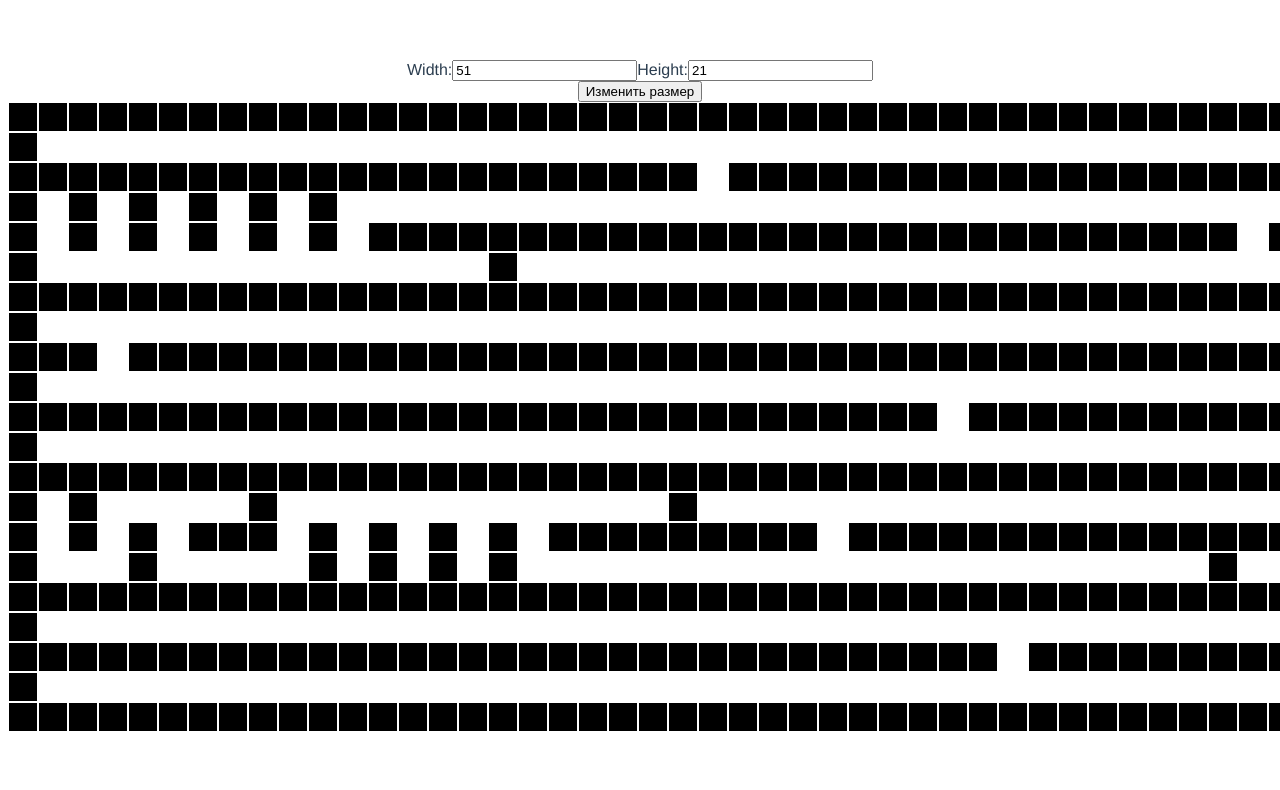
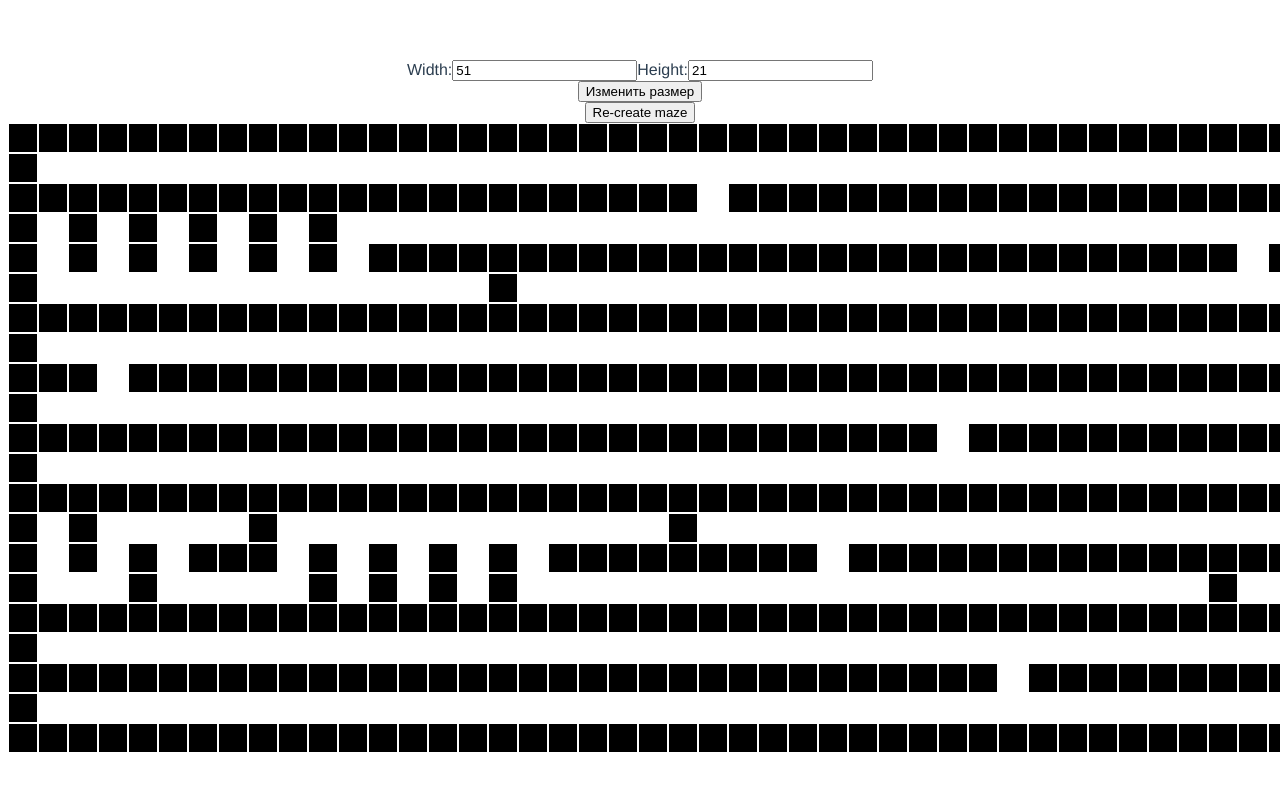
Before and after one commit to dsipakou/labirinth, a Vue app: page / in a window 1280 px wide. Shown: the top 790 px of the page. Built offline with nearby package versions, Linux system fonts and the light colour scheme; the HTML template or start-up script is replaced by a standard one.

Commit message:
Add regenerate button

```diff
--- a/src/App.vue
+++ b/src/App.vue
@@ -2,6 +2,9 @@
   <div id="app">
     <div class="header">
       <Size v-bind:inputWidth="width" v-bind:inputHeight="height" />
+    </div>
+    <div>
+      <button v-on:click="regenerate">Re-create maze</button>
     </div>
     <div class="container">
       <div v-for="heights, heightIndex in maze" :key="heights + heightIndex">
@@ -38,6 +41,9 @@ export default {
     height() { this.initGenerate() },
   },
   methods: {
+    regenerate() {
+      this.initGenerate();
+    },
     initGenerate() {
       this.maze = new Array(this.height).fill(0).map(() => new Array(this.width).fill(0));
       for (let i = 0; i < this.maze[0].length; i += 1) {
```
